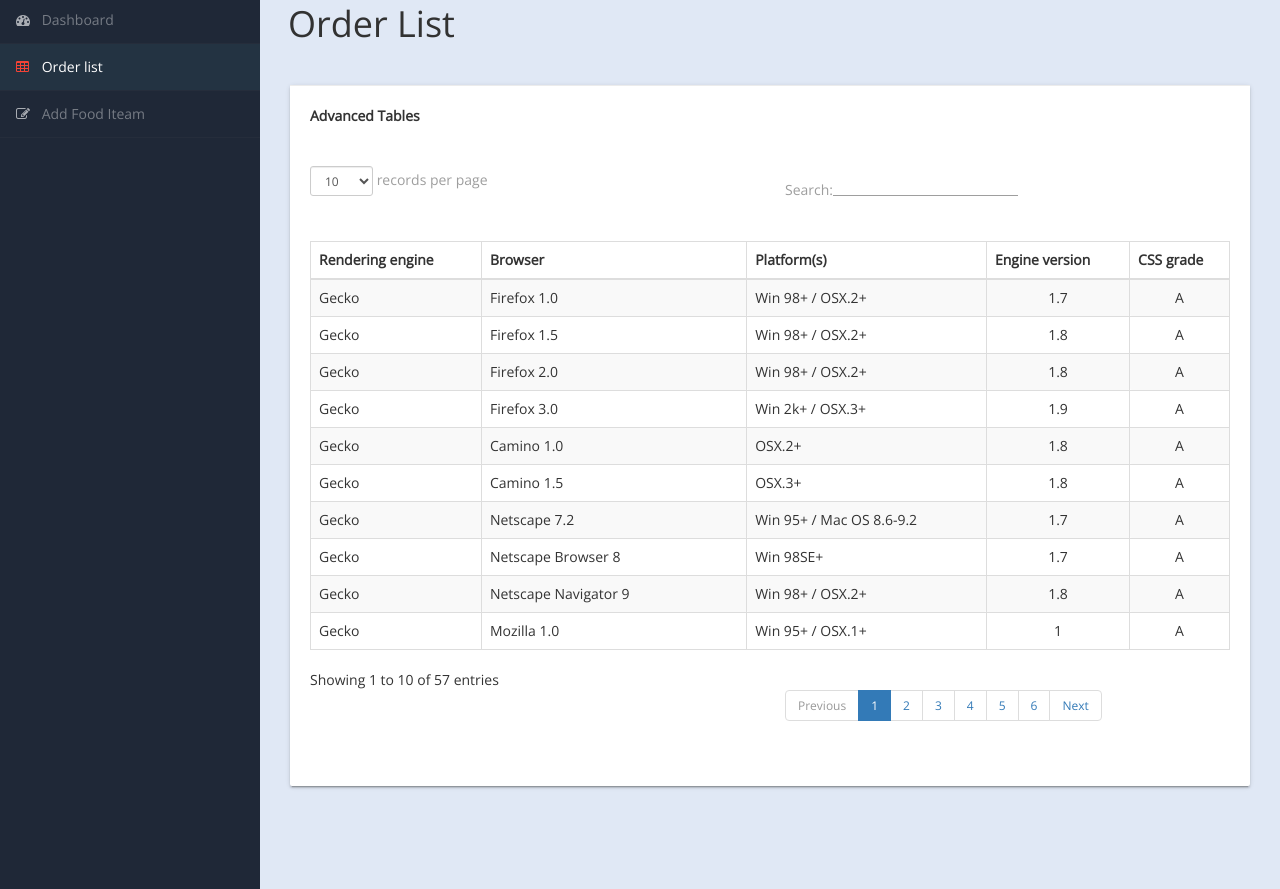
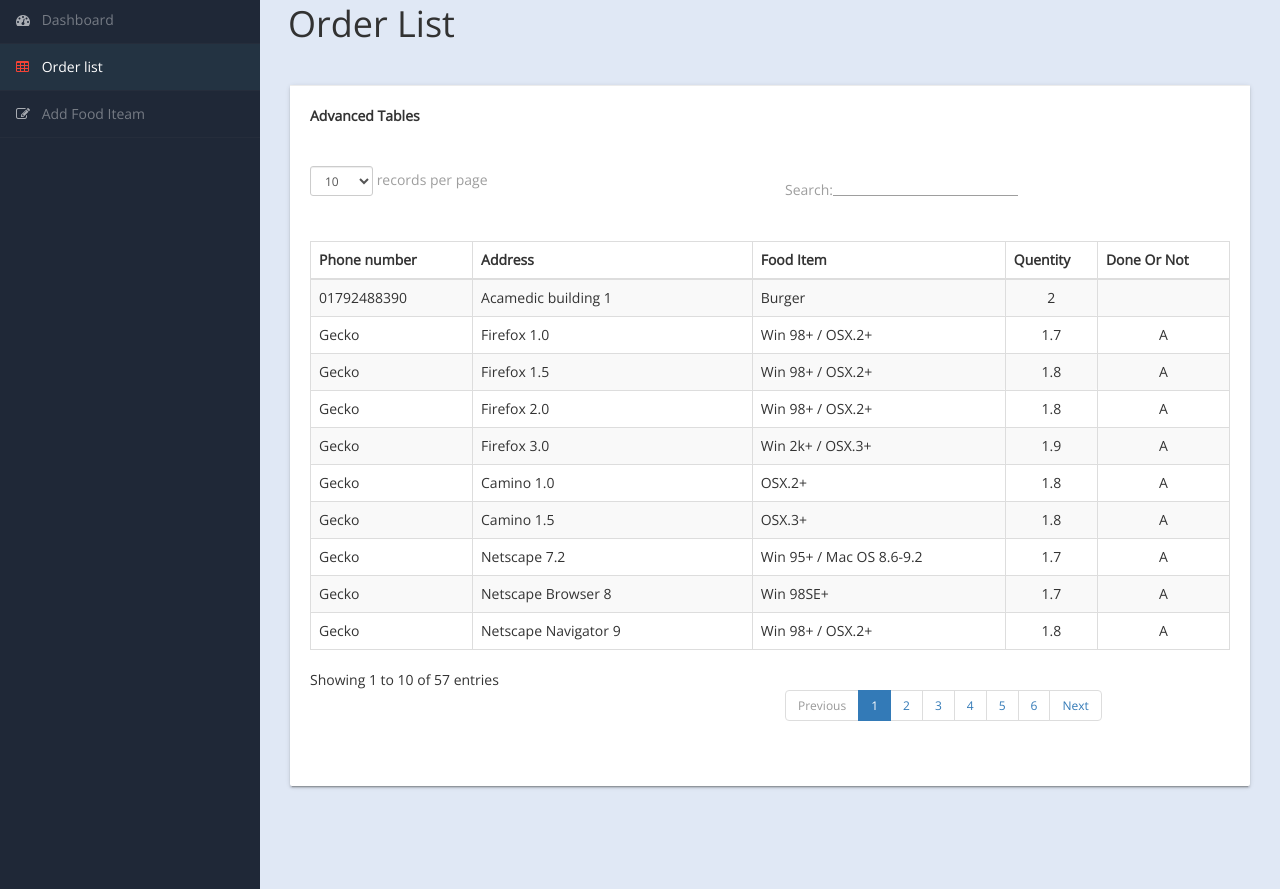
Before and after one commit to SouravBarman001/NSTU-Food-Ordering-System, a PHP site: page /table.php in a window 1280 px wide. Shown: the part 83-972 px from the top of the page. Run offline with PHP 8.4, Linux system fonts and the light colour scheme.

Commit message:
added food iteam to database

```diff
--- a/pages/table.php
+++ b/pages/table.php
@@ -91,20 +91,22 @@
                                 <table class="table table-striped table-bordered table-hover" id="dataTables-example">
                                     <thead>
                                         <tr>
-                                            <th>Rendering engine</th>
-                                            <th>Browser</th>
-                                            <th>Platform(s)</th>
-                                            <th>Engine version</th>
-                                            <th>CSS grade</th>
+                                            <th>Phone number</th>
+                                            <th>Address</th>
+                                            <th>Food Item</th>
+                                            <th>Quentity</th>
+                                            <th>Done Or Not</th>
                                         </tr>
                                     </thead>
                                     <tbody>
                                         <tr class="odd gradeX">
-                                            <td>Trident</td>
-                                            <td>Internet Explorer 4.0</td>
-                                            <td>Win 95+</td>
-                                            <td class="center">4</td>
-                                            <td class="center">X</td>
+                                            <td>01792488390</td>
+                                            <td>Acamedic building 1</td>
+                                            <td>Burger</td>
+                                            <td class="center">2</td>
+                                            <td class="center">
+                                            <input type="checkbox" id="vehicle1" name="vehicle1" value="Bike">
+                                            </td>
                                         </tr>
                                         <tr class="even gradeC">
                                             <td>Trident</td>
```
Also changed, not shown: database/config.php (added, +8 -0 lines), database/insert.php (added, +65 -0 lines), database/upload.php (added, +49 -0 lines), pages/form.php (+14 -4 lines), database/uploads/burger.jpg (added), database/uploads/download.jpg (added), database/uploads/pizza.jpg (added).
